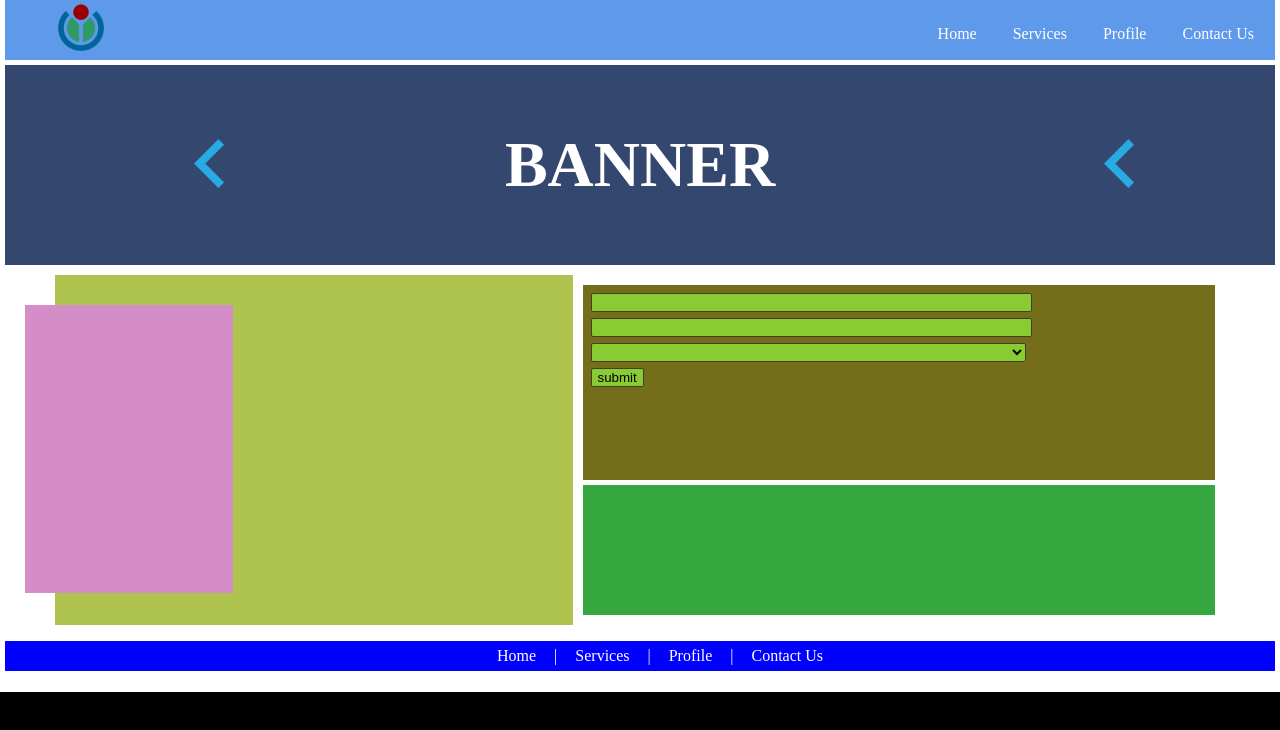
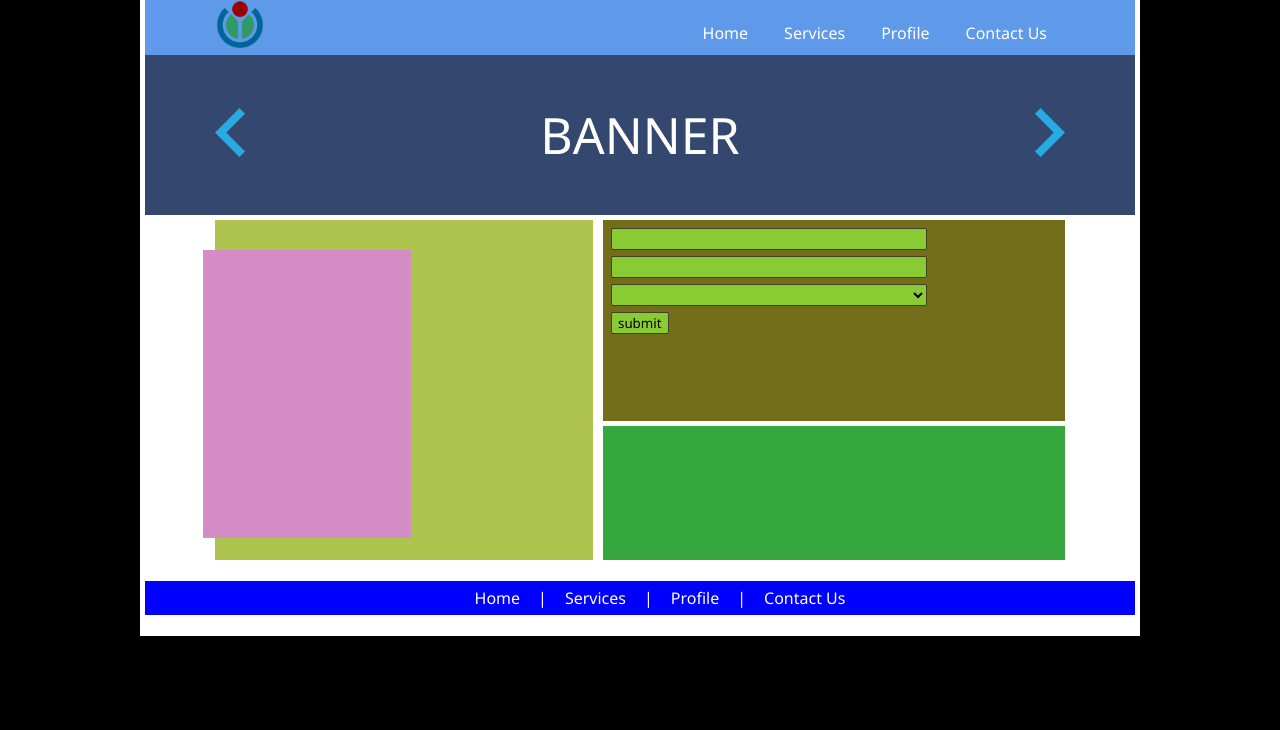
Before and after one commit to FatBlackHole/InnoraftPreInternshipTask, a plain HTML site: page CSS Task/index2.html in a window 1280 px wide. Drawn offline with Linux system fonts and the light colour scheme.

Commit message:
fixed alignment of content

```diff
--- a/CSS Task/index2.html
+++ b/CSS Task/index2.html
@@ -11,6 +11,7 @@
 <body>
     <div class="body">
         <header class="navbar">
+            <div class="container1">
                 <img src="Wikimedia-logo.svg.png" alt="img">
                 <ul>
                     <li><a href="#">Home</a></li>
@@ -18,14 +19,18 @@
                     <li><a href="#">Profile</a></li>
                     <li><a href="#">Contact Us</a></li>
                 </ul>
+            </div>
         </header>
-        <div class="banner">
+        <div class="main-container">
+            <div class="container2 banner">
                 <div><img src="nav-arrow.png" alt="nav"></div>
                 <div class="text">BANNER</div>
                 <div class="right"><img src="nav-arrow.png" alt="nav"></div>
+            </div>
 
         </div>
         <main>
+            <div class="container3">
                 <div class="leftSide">
                     <div class="leftUp"></div>
                     <div class="leftDown"></div>
@@ -41,6 +46,7 @@
                     </div>
                     <div class="down"></div>
                 </div>
+            </div>
         </main>
         <footer>
                 <ul>
--- a/CSS Task/style2.css
+++ b/CSS Task/style2.css
@@ -1,3 +1,7 @@
+*{
+    box-sizing: border-box;
+    font-family: 'Segoe UI', Tahoma, Geneva, Verdana, sans-serif;
+}
 body{
     margin: 0;
     padding: 0;
@@ -6,19 +10,28 @@ body{
 .body{
     margin: auto;
     padding: 0px 5px 5px 5px;
-    max-width: 1400px;
+    max-width: 1000px;
     background: white;
 }
+
 .navbar{
     background: rgb(95, 153, 234);
-    padding: 3px;
+    max-width: 100%;
 }
+.container1{
+    max-width: 100%;
+    padding: 0 70px;
+    margin: auto;
+    position: relative;
+}
+
 img{
     max-height: 50px;
-    margin-left: 3em;
 }
-.navbar ul{
-    float: right;
+.container1 ul{
+    position: absolute;
+    top: 0;
+    right: 70px;
     list-style-type: none;
     display: flex;
 }
@@ -34,38 +47,48 @@ li a{
 li a:hover{
     background: white;
     color: black;
+    font-weight: 600;
 }
 .banner{
     display: flex;
-    justify-content: space-around;
+    justify-content: space-between;
     align-items: center;
-    width: 100%;
-    height: 200px;
-    background: rgb(51, 71, 111);
-}
-.
+    max-width: 100%;
+    height: 10rem;
 }
 .right{
     transform: scaleX(-1);
 }
 .text{
-    font-size: 4rem;
+    font-size: 50px;
     color: white;
-
-    font-weight: 800;
-
 }
 
+.main-container{
+    max-width: 100%;
+    background: rgb(51, 71, 111);
+}
+.container2{
+    max-width: 100%;
+    padding: 0 70px;
+    margin: auto;
+}
 main{
+    max-width: 100%;
+    height: 350px;
+}
+.container3{
     display: flex;
-    margin: 10px 50px;
-    height: 350px;
-
+    padding: 0 70px;
+    margin: auto;
+    max-width: 100%;
+    height: 100%;
 }
 .leftSide{
     display: flex;
     position: relative;
     width: 45%;
+    margin: 5px 5px 5px 0;
 }
 .leftUp{
     width: 100%;
@@ -75,7 +98,7 @@ main{
 .leftDown{
     position: absolute;
     top: 30px;
-    left: -30px;
+    left: -12px;
     height: 18rem;
     width: 13em;
     background: rgb(212, 141, 198);
@@ -85,7 +108,7 @@ main{
     flex-direction: column;
     align-content: space-between;
     width: 55%;
-    margin: 10px;
+    margin: 5px 0 5px 5px;
 }
 .up{
     height: 60%;
```
Lines whose indentation alone changed are shown as unchanged.
